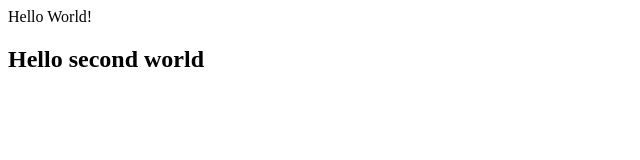
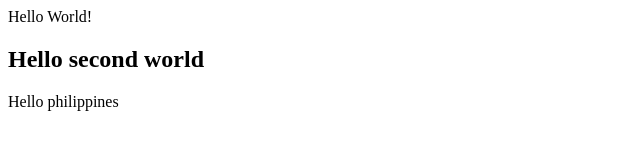
Before and after one commit to niletorres77/PT1, a plain HTML site: page index.html in a window 1280 px wide. Shown: the whole page, without its empty margins (0-640 px from the left). Drawn offline with Linux system fonts and the light colour scheme.

Commit message:
Update index.html for PR

```diff
--- a/index.html
+++ b/index.html
@@ -5,5 +5,6 @@
     <body
         <h1>Hello World!</h1>
         <h2>Hello second world</h2>
+        <p>Hello philippines</p>
     </body>
     </html>
```
